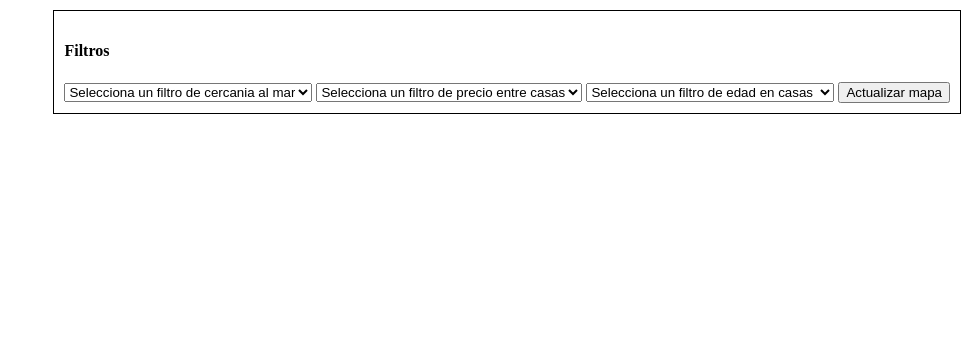
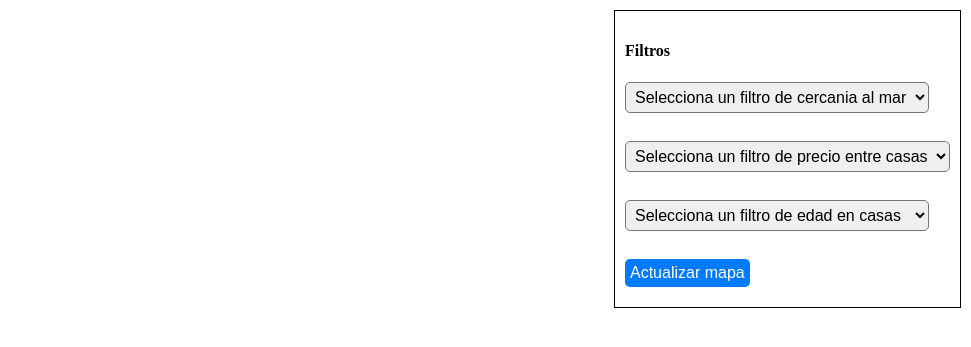
Before and after one commit to itsHaydo/mapaFiltrado, a Flask app: template templates/index.html in a window 1280 px wide. Shown: the top 347 px of the page, without its empty margins (309-1280 px from the left). Run offline with Flask 3, Linux system fonts and the light colour scheme; the template is opened without the code that fills it, so the values that code supplies are empty.

Commit message:
funciona

```diff
--- a/main.py
+++ b/main.py
@@ -1,8 +1,8 @@
-
 from flask import Flask, render_template, request
 import pandas as pd
 import folium
 from folium.plugins import MarkerCluster
+from itertools import combinations
 
 app = Flask(__name__)
 
@@ -94,7 +94,41 @@ def update_map():
             icon=folium.Icon(color='blue')
         ).add_to(cluster)
 
+        # Agregar las aristas
+        if i < len(filtered_data) - 1:
+            next_latitud, next_longitud = filtered_data.iloc[i + 1]['Latitude'], filtered_data.iloc[i + 1]['Longitude']
+            folium.PolyLine(locations=[[latitud, longitud], [next_latitud, next_longitud]], color='red').add_to(mapa)
+
+
     return mapa._repr_html_()
+
+'''
+    # Agregar aristas entre puntos cercanos al mar en color azul
+    ocean_proximity_groups = filtered_data.groupby('Ocean Proximity')
+    for name, group in ocean_proximity_groups:
+        if name in ['NEAR BAY', '<1H OCEAN', 'ISLAND']:
+            points = group[['Latitude', 'Longitude']].values.tolist()
+            for pair in combinations(points, 2):
+                folium.PolyLine(locations=pair, color='blue').add_to(mapa)
+
+    # Agregar aristas entre puntos con valores de casa similares en color rosa
+    value_groups = filtered_data.groupby(pd.cut(filtered_data['Value'], bins=3, labels=['low', 'medium', 'high']))
+    for name, group in value_groups:
+        if name in ['low', 'medium', 'high']:
+            points = group[['Latitude', 'Longitude']].values.tolist()
+            for pair in combinations(points, 2):
+                folium.PolyLine(locations=pair, color='pink').add_to(mapa)
+
+    # Agregar aristas entre puntos con edades de casa similares en color rojo
+    age_groups = filtered_data.groupby(pd.cut(filtered_data['Age'], bins=3, labels=['young', 'middle-aged', 'old']))
+    for name, group in age_groups:
+        if name in ['young', 'middle-aged', 'old']:
+            points = group[['Latitude', 'Longitude']].values.tolist()
+            for pair in combinations(points, 2):
+                folium.PolyLine(locations=pair, color='red').add_to(mapa)
+'''
+
+
 
 
 if __name__ == '__main__':
--- a/templates/index.html
+++ b/templates/index.html
@@ -3,6 +3,23 @@
 <head>
     <title>Mapa de viviendas en California</title>
     <script src="https://code.jquery.com/jquery-3.6.0.min.js"></script>
+    <style>
+        select, button {
+            padding: 5px;
+            font-size: 16px;
+            border-radius: 5px;
+            margin-bottom: 10px;
+        }
+        button {
+            background-color: #007bff;
+            color: white;
+            border: none;
+            cursor: pointer;
+        }
+        button:hover {
+            background-color: #0056b3;
+        }
+    </style>
 </head>
 <body>
 <div style="position: fixed; top: 10px; right: 10px; z-index: 1000; background-color: white; padding: 10px; border: 1px solid black;">
@@ -15,21 +32,21 @@
         <option value="very_near_bay">Mostrar muy cerca del mar</option>
         <option value="island">Mostrar en isla</option>
     </select>
-
+    <br><br>
     <select id="filter-select2">
         <option value="" disabled selected>Selecciona un filtro de precio entre casas</option>
         <option value="precio-grande">Arriba de $350,000 dolares</option>
         <option value="precio-mediano">Entre 180,000 - 349,999</option>
         <option value="precio-">Abajo de 180,000</option>
     </select>
-
+    <br><br>
     <select id="filter-select3">
         <option value="" disabled selected>Selecciona un filtro de edad en casas</option>
         <option value="edad-grande">Arriba de 35 años edad de la casa</option>
         <option value="edad-mediano">Entre de 34 - 18 años edad de la casa</option>
         <option value="edad-pequeña">Abajo de 18 años de edad de la casa</option>
     </select>
-
+    <br><br>
     <button id="update-map-button">Actualizar mapa</button>
 </div>
 
@@ -53,6 +70,21 @@
             }
         });
     });
+
+    $('#clear-filters-button').click(function () {
+        $('#filter-select').val('');
+        $('#filter-select2').val('');
+        $('#filter-select3').val('');
+        $.ajax({
+            type: 'POST',
+            url: '/update_map',
+            data: {filter1: '', filter2: '', filter3: ''},
+            success: function (response) {
+                var map = $('#map').html(response);
+                map.html(response);
+            }
+        });
+    });
 });
 </script>
 </body>
```
